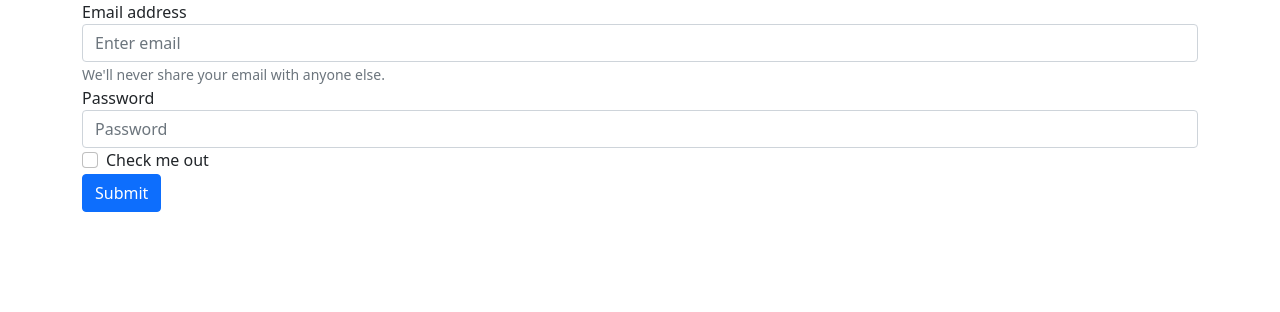
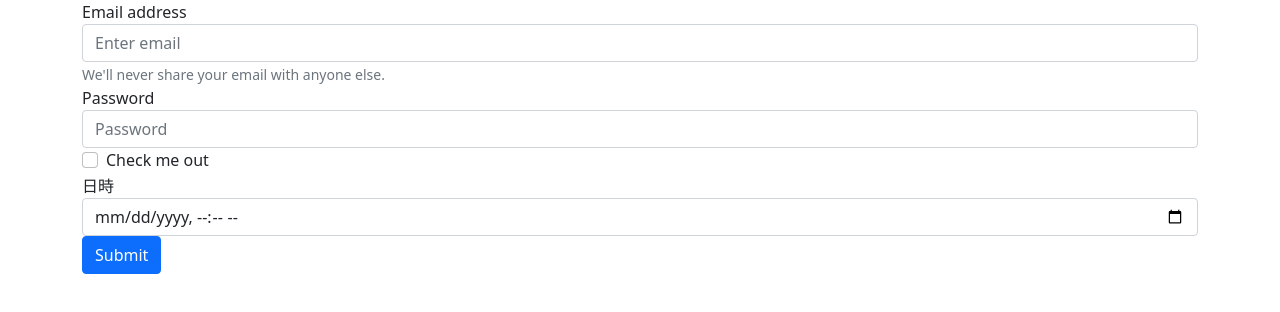
Before and after one commit to bigro/html-sandbox, a plain HTML site: page docs/index.html in a window 1280 px wide. Drawn offline with nearby package versions, Linux system fonts and the light colour scheme.

Commit message:
日時フォーム

```diff
--- a/docs/index.html
+++ b/docs/index.html
@@ -27,6 +27,10 @@
                 <input type="checkbox" class="form-check-input" id="exampleCheck1">
                 <label class="form-check-label" for="exampleCheck1">Check me out</label>
             </div>
+            <div class="form-group">
+                <label for="exampleDatetime">日時</label>
+                <input type="datetime-local" class="form-control" id="exampleDatetime">
+            </div>
             <button type="submit" class="btn btn-primary">Submit</button>
         </form>
       </div>
```
Lines whose indentation alone changed are shown as unchanged.
